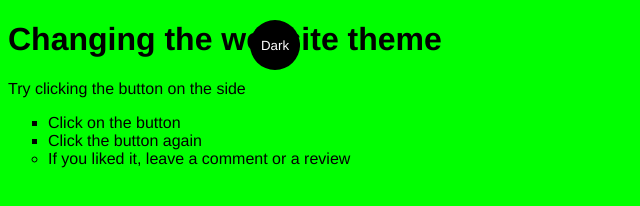
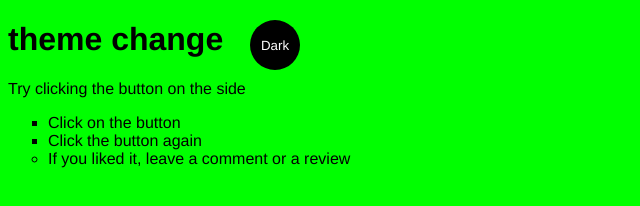
Before and after one commit to Lucasdeo1/Site-que-troca-de-tema, a plain HTML site: page index.html in a window 1280 px wide. Shown: the whole page, without its empty margins (0-640 px from the left). Drawn offline with Linux system fonts and the light colour scheme.

Commit message:
Update index.html

```diff
--- a/index.html
+++ b/index.html
@@ -8,7 +8,7 @@
     <link rel="stylesheet" href="main.css">
 </head>
 <body class="light-theme">
-    <h1>Changing the website theme</h1>
+    <h1>theme change</h1>
     <p id="msg">Try clicking the button on the side</p>
     <ul>
         <li class="list">Click on the button</li>
```
